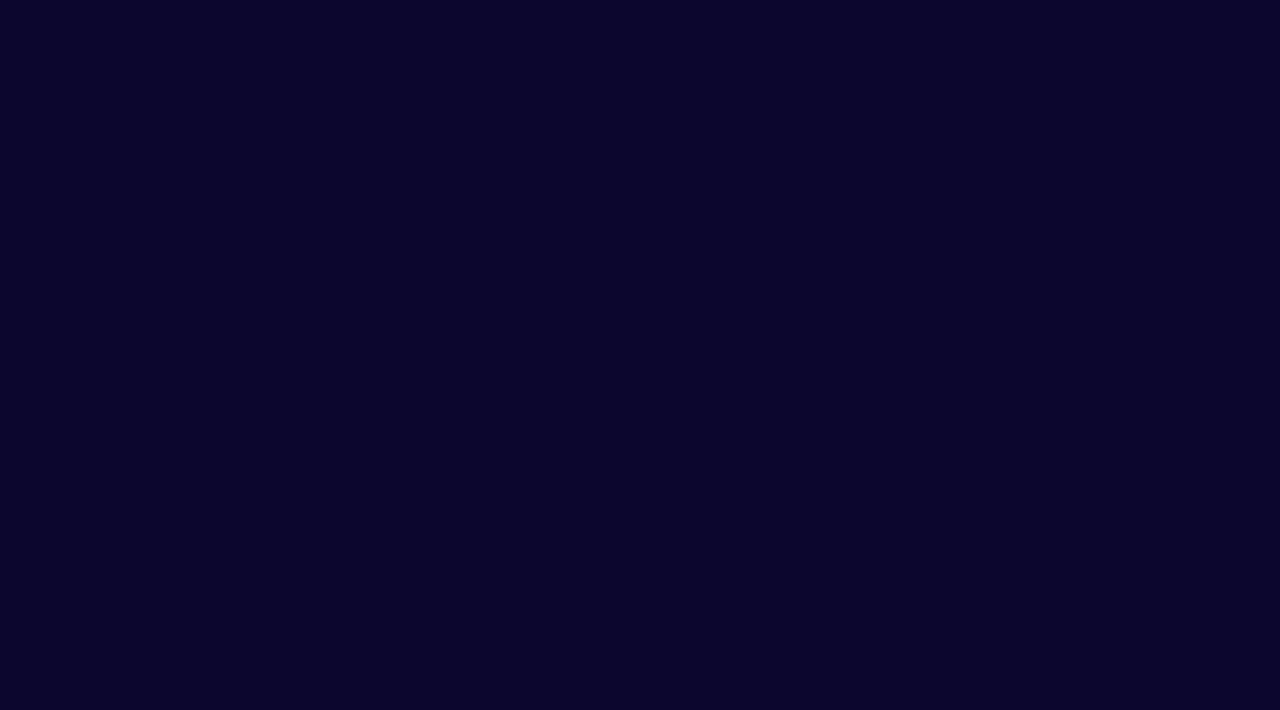
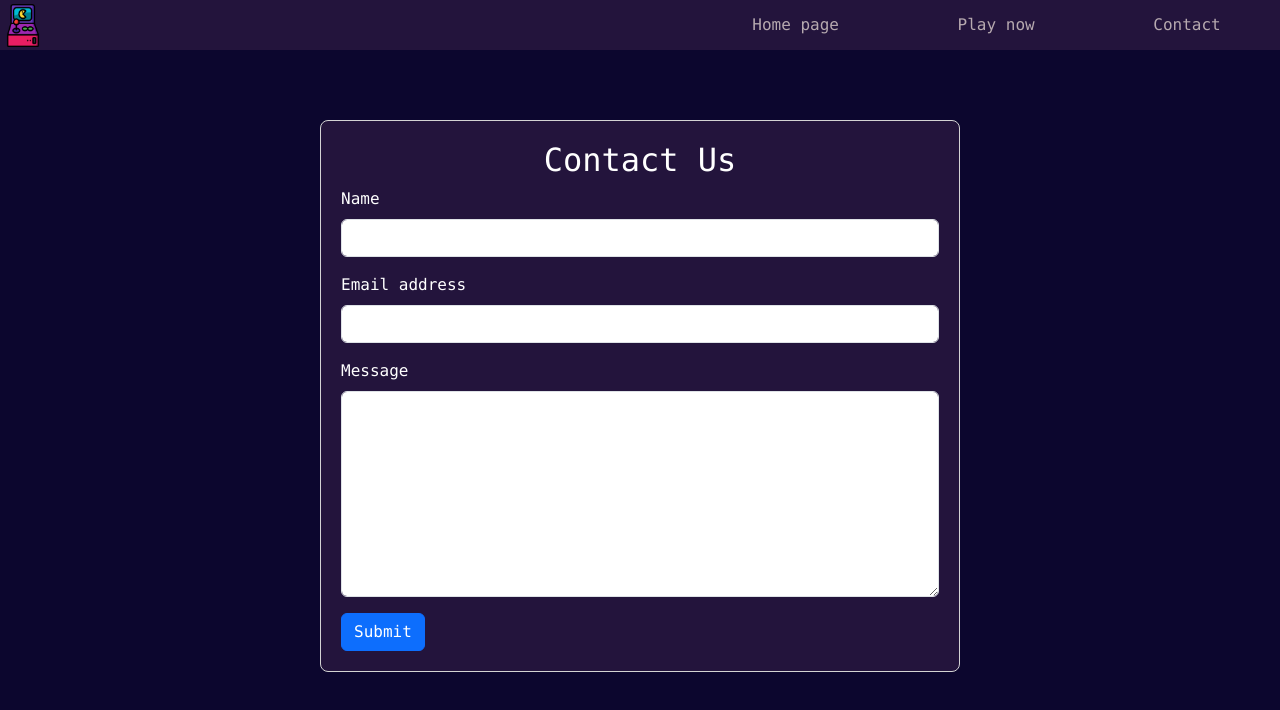
Before and after one commit to rxshellg/arcade-haven, a React (Create React App) app: page /contact in a window 1280 px wide. Before the commit this address had no page. Shown: the top 710 px of the page. Built offline with nearby package versions, Linux system fonts and the light colour scheme.

Commit message:
Added Contact page

```diff
--- a/src/App.js
+++ b/src/App.js
@@ -3,6 +3,7 @@ import 'bootstrap/dist/css/bootstrap.min.css';
 import Homepage from './pages/Homepage';
 import DetailPage from './pages/DetailPage'
 import PlayNowPage from './pages/PlayNowPage';
+import ContactPage from './pages/ContactPage.tsx';
 
 function App() {
   return (
@@ -12,6 +13,7 @@ function App() {
           <Route path='/' element={<Homepage />} />
           <Route path='/game/:id' element={<DetailPage />} />
           <Route path="/play-now" element={<PlayNowPage />} />
+          <Route path="/contact" element={<ContactPage />} />
       </Routes>
       </BrowserRouter>
     </>
--- a/src/components/NavBar.jsx
+++ b/src/components/NavBar.jsx
@@ -13,7 +13,7 @@ const NavBar = () => {
                 <div className="links">
                     <Link to="/" id="header-element"> Home page </Link>
                     <Link to="/play-now" id="header-element"> Play now </Link>
-                    <Link to="/" id="header-element"> Contact </Link>
+                    <Link to="/contact" id="header-element"> Contact </Link>
                 </div>
             </div>
         </>
--- /dev/null
+++ b/src/pages/ContactPage.css
@@ -0,0 +1,22 @@
+.outsideContainer{
+    display: flex;
+    justify-content: center;
+}
+
+.formContainer{
+    margin-top: 70px;
+    margin-bottom: 50px;
+    background-color: #23143c; ;
+    color: white;
+    padding: 20px;
+    border-radius: 8px;
+    border: 1px solid lightgray;
+    width: 50%;
+    display: flex;
+    flex-direction: column;
+    align-items: center;
+}
+
+.wide-input {
+    width: 100%;
+}
--- /dev/null
+++ b/src/pages/ContactPage.tsx
@@ -0,0 +1,60 @@
+import React, { useState } from 'react';
+import Form from 'react-bootstrap/Form';
+import Button from 'react-bootstrap/Button';
+import NavBar from '../components/NavBar';
+import 'bootstrap/dist/css/bootstrap.min.css';
+import './ContactPage.css'
+
+const ContactForm = () => {
+    const [name, setName] = useState('');
+    const [email, setEmail] = useState('');
+    const [message, setMessage] = useState('');
+
+    const handleSubmit = (e) => {
+        console.log('Form submitted:', { name, email, message });
+    };
+
+    return (
+        <>
+            <NavBar />
+            <div className='outsideContainer'>
+        <div className="formContainer">
+            <h2>Contact Us</h2>
+            <Form className="wide-input" onSubmit={handleSubmit}>
+                <Form.Group className="mb-3" controlId="formBasicName">
+                    <Form.Label>Name</Form.Label>
+                    <Form.Control
+                        type="text"
+                        value={name}
+                        onChange={(e) => setName(e.target.value)}
+                        required
+                    />
+                </Form.Group>
+                <Form.Group className="mb-3" controlId="formBasicEmail">
+                    <Form.Label>Email address</Form.Label>
+                    <Form.Control
+                        type="email"
+                        value={email}
+                        onChange={(e) => setEmail(e.target.value)}
+                        required
+                    />
+                </Form.Group>
+                <Form.Group className="mb-3" controlId="formBasicMessage">
+                    <Form.Label>Message</Form.Label>
+                    <Form.Control
+                        as="textarea"
+                        rows={8}
+                        value={message}
+                        onChange={(e) => setMessage(e.target.value)}
+                        required
+                    />
+                </Form.Group>
+                <Button variant="primary" type="submit">
+                    Submit
+                </Button>
+            </Form>
+        </div></div></>
+    );
+};
+
+export default ContactForm;
```
